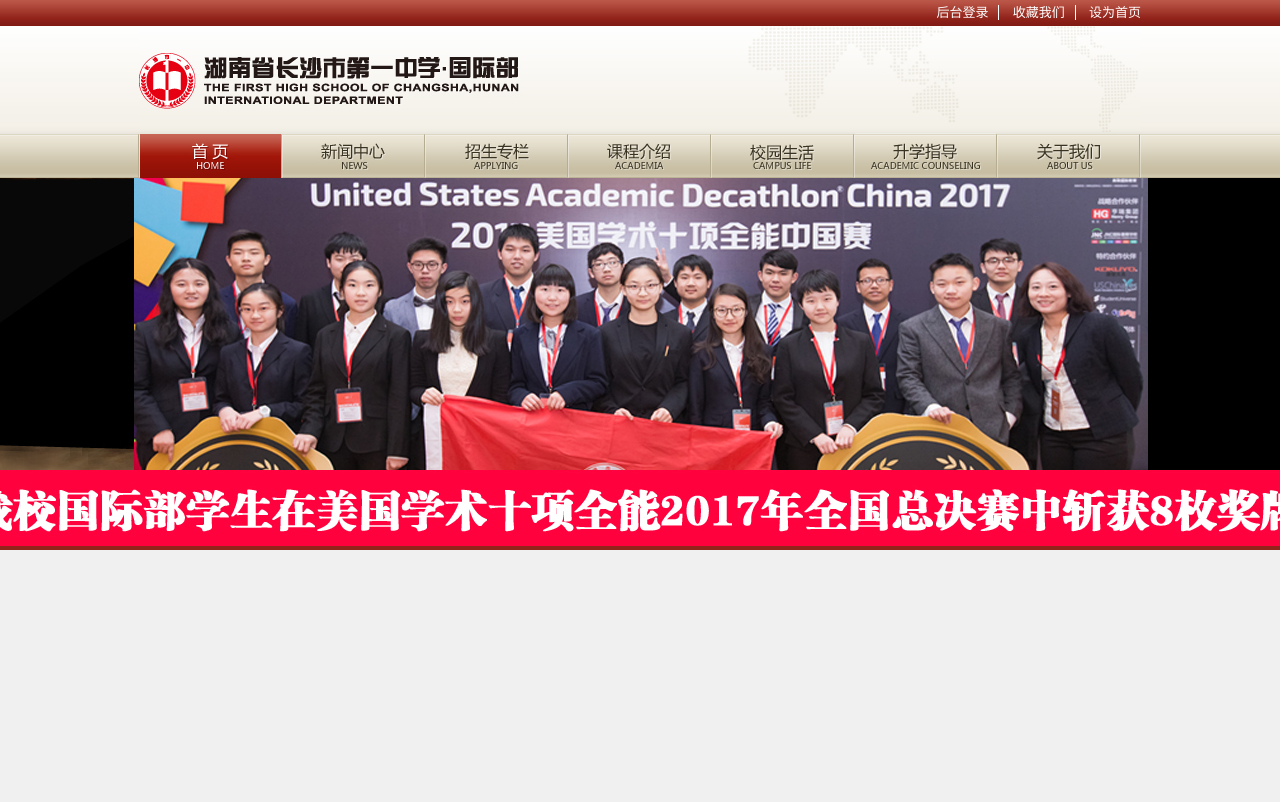
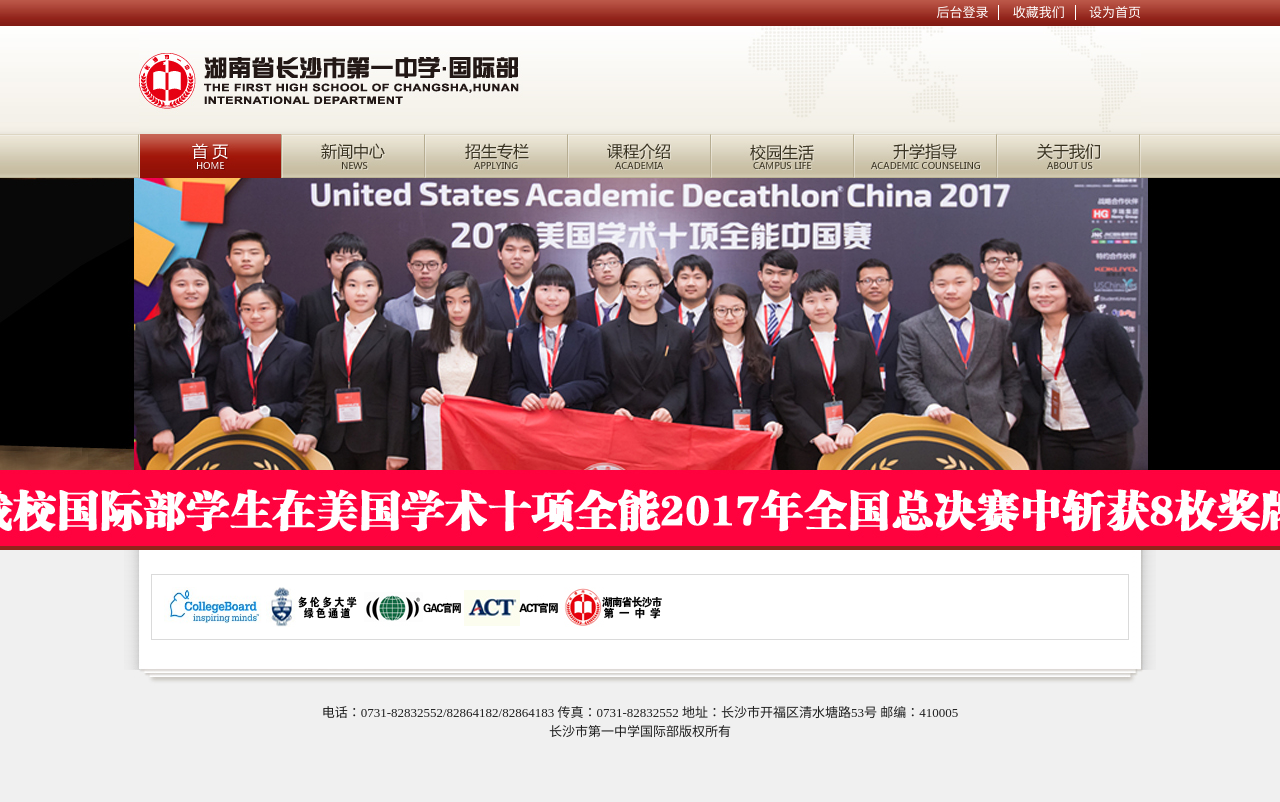
Before and after one commit to HouPoc/csms, a plain HTML site: page index.html in a window 1280 px wide. Drawn offline with Linux system fonts and the light colour scheme.

Commit message:
add footer

```diff
--- a/css/custom.css
+++ b/css/custom.css
@@ -193,3 +193,99 @@ a, ul, li {
 	width: 100%;
 	background-position: center;
 }
+
+#content {
+    background-image: url(../images/contentbg.jpg);
+    padding: 0px 27px;
+    width: 978px;
+    min-height: 100px;
+    margin: 0px auto;
+    padding-top: 12px;
+}
+
+#content .notification {
+    height: 43px;
+    width: 181px;
+    line-height: 32px;
+    background-image: url(../images/noticeboardbg.jpg);
+    background-repeat: no-repeat;
+}
+
+#n-brand {
+    display: block;
+    color: #1e1e1e;
+    width: 181px;
+    cursor: pointer;
+    font-family: Arial;
+    font-size: 15px;
+    height: 43px;
+    line-height: 43px;
+    float: left;
+}
+#content .notification-end {
+    float: left;
+    border-top: 1px solid rgb(217,217,217);
+    border-bottom: 1px solid rgb(217,217,217);
+    height: 41px;
+    line-height: 41px;
+    text-align: left;
+    width:172px;
+    position: relative;
+    overflow: hidden;
+
+}
+
+#footer {
+    background-image: url(../images/footerbg.jpg);
+    background-repeat: no-repeat;
+    padding-left: 15px;
+    padding-right: 15px;
+    width: 1002px;
+    min-height: 100px;
+    margin-left: auto;
+    margin-right: auto;
+    text-align: center;
+    padding-top: 40px;
+    font-family: 宋体;
+}
+
+/*.teach {
+    float: left;
+    width: 483px;
+}
+
+#content .teach .title {
+    background-image: url(../images/infoTitlebg.jpg);
+    height: 38px;
+    line-height: 38px;
+    margin-top:12px;
+}
+
+.titleleft {
+    background-image: url(../images/infoTitle_left.jpg);
+    background-repeat: no-repeat;
+    height: 38px;
+    line-height: 38px;
+    padding-left: 25px;
+    color: #9b0b00;
+    font-size: 16px;
+    float: left;
+}*/
+
+
+#icon {
+    margin-top: 12px;
+    border: 1px solid #dadada;
+    padding: 12px;
+    height: 40px;
+}
+
+#icon ul li {
+    float: left;
+    display: list-item;
+}
+
+#cb-icon {
+    width: 100px;
+    height: 40px;
+}
--- a/index.html
+++ b/index.html
@@ -118,5 +118,71 @@
 	    	</ul> -->
 	    </div>
     </header>
+    <section id="content">
+<!--         <div class="notification">
+            <a id="n-brand" href="#">  </a>
+            <div class="notification-end">
+
+            </div> -->
+        </div>
+
+
+<!--         <div>
+            <div class="teach">
+                <div clas="title">
+                    <div class="titleleft">
+                        <img src="images/teach.jpg" alt="teach">
+                    </div>
+
+                </div>
+            </div>
+        </div> -->
+
+
+
+
+        <div id="icon">
+            <div id="lvLinks">
+                <ul>
+                    <li>
+                        <a href="https://www.collegeboard.org/">
+                            <img id="cb-icon" src="images/icon/collegeboard.jpg" alt="college board">
+                        </a>
+                    </li>
+                    <li>
+                        <a href="http://webapps.utsc.utoronto.ca/greenpath/index.php">
+                            <img src="images/icon/uot.jpg" alt="unviersity of toronto">
+                        </a>
+                    </li>
+                    <li>
+                        <a href="http://www.gac.cn.com/cn/aesl/">
+                            <img src="images/icon/gac.jpg" alt="1">
+                        </a>
+                    </li>
+                    <li>
+                        <a href="http://www.act.org/">
+                            <img src="images/icon/act.jpg" alt="1">
+                        </a>
+                    </li>
+                    <li>
+                        <a href="http://www.hnfms.com.cn/">
+                            <img src="images/icon/csms.jpg" alt="1">
+                        </a>
+                    </li>
+                </ul>
+            </div>
+        </div>
+
+
+    </section>
+    <footer id="footer">
+            <div id="footerInfo">
+                <div id="linkInfo">
+                    电话：0731-82832552/82864182/82864183 传真：0731-82832552 地址：长沙市开福区清水塘路53号 邮编：410005<br>
+                     长沙市第一中学国际部版权所有
+
+                </div>
+            </div>
+    </footer>
 </body>
 </html>
```
Also changed, not shown: images/contentbg.jpg (added), images/footerbg.jpg (added), images/icon/act.jpg (added), images/icon/collegeboard.jpg (added), images/icon/csms.jpg (added), images/icon/gac.jpg (added), images/icon/uot.jpg (added), images/infoTitle_left.jpg (added), images/infoTitlebg.jpg (added), images/noticeboardbg.jpg (added), images/teach.jpg (added).
